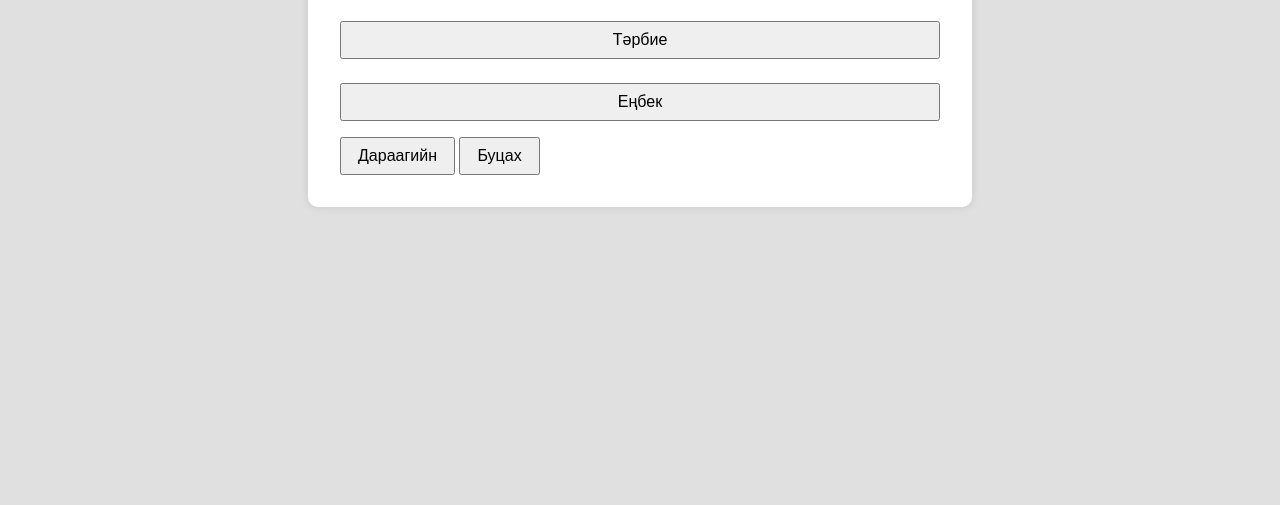
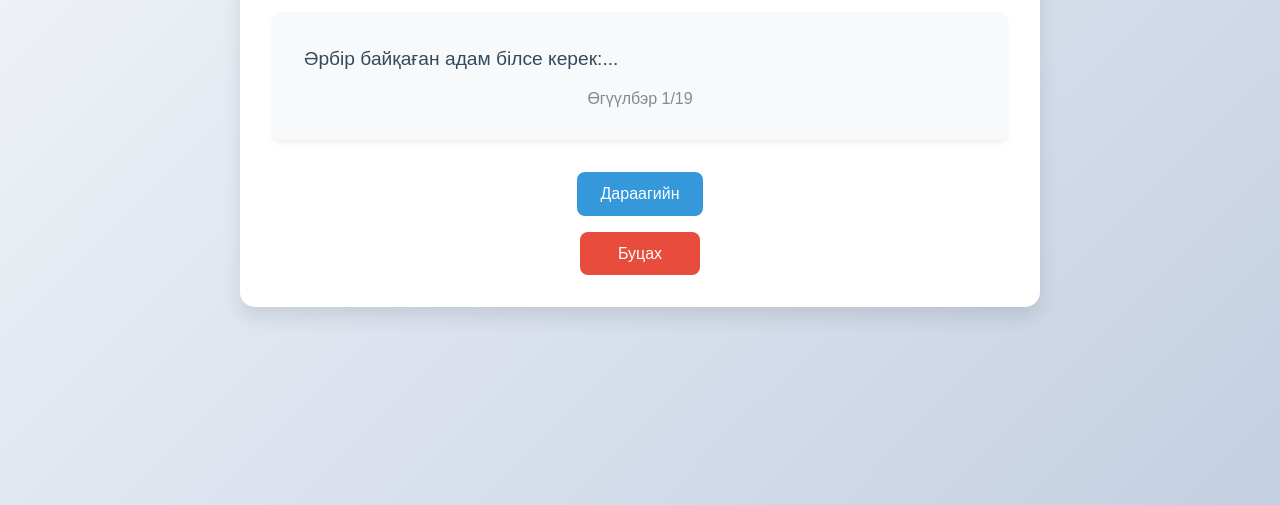
Before and after one commit to nurlan1234nur/MPA_Alash, a plain HTML site: page hara_soz/hara_soz.html in a window 1280 px wide. Shown: the part 295-800 px from the top of the page. Drawn offline with Linux system fonts and the light colour scheme.

Commit message:
qara_soz

```diff
--- a/hara_soz/hara_soz.css
+++ b/hara_soz/hara_soz.css
@@ -1,37 +1,98 @@
+* {
+    margin: 0;
+    padding: 0;
+    box-sizing: border-box;
+}
+
 body {
-    font-family: sans-serif;
-    background: #e0e0e0;
-    padding: 2rem;
-    margin: 0;
+    font-family: 'Arial', sans-serif;
+    background: linear-gradient(135deg, #f5f7fa 0%, #c3cfe2 100%);
+    min-height: 100vh;
+    display: flex;
+    justify-content: center;
+    align-items: center;
+    padding: 20px;
 }
 
 .container {
-    max-width: 600px;
-    margin: auto;
     background: white;
     padding: 2rem;
-    border-radius: 10px;
-    box-shadow: 0 0 10px rgba(0,0,0,0.1);
+    border-radius: 15px;
+    box-shadow: 0 10px 20px rgba(0, 0, 0, 0.1);
+    max-width: 800px;
+    width: 100%;
+    text-align: center;
 }
 
 h1 {
-    text-align: center;
+    color: #2c3e50;
+    margin-bottom: 2rem;
+    font-size: 2.5rem;
+}
+
+.question-box {
+    background: #f8f9fa;
+    padding: 2rem;
+    border-radius: 10px;
+    margin-bottom: 2rem;
+    box-shadow: 0 4px 6px rgba(0, 0, 0, 0.05);
+}
+
+.question-line {
+    font-size: 1.2rem;
+    line-height: 1.6;
+    color: #34495e;
+    margin-bottom: 1rem;
+    display: block;
+    text-align: justify;
+}
+
+.question-line:last-child {
+    margin-bottom: 0;
+}
+
+.question-number {
+    font-size: 1rem;
+    color: #7f8c8d;
+    margin-top: 1rem;
+}
+
+.controls {
+    display: flex;
+    justify-content: center;
+    gap: 1rem;
     margin-bottom: 1rem;
 }
 
-  #question-container {
-    font-size: 1.2rem;
-    margin-bottom: 1rem;
+button {
+    padding: 0.8rem 1.5rem;
+    border: none;
+    border-radius: 8px;
+    font-size: 1rem;
+    cursor: pointer;
+    transition: all 0.3s ease;
+    background: #3498db;
+    color: white;
+    min-width: 120px;
 }
 
-  #options-container {
-    display: flex;
-    flex-direction: column;
-    gap: 0.5rem;
+button:hover {
+    transform: translateY(-2px);
+    box-shadow: 0 4px 8px rgba(0, 0, 0, 0.1);
+    background: #2980b9;
 }
 
-  button {
-    padding: 0.5rem 1rem;
-    font-size: 1rem;
-    margin-top: 1rem;
+button:disabled {
+    background: #bdc3c7;
+    cursor: not-allowed;
+    transform: none;
+    box-shadow: none;
 }
+
+#back-btn {
+    background: #e74c3c;
+}
+
+#back-btn:hover {
+    background: #c0392b;
+}
--- a/hara_soz/hara_soz.html
+++ b/hara_soz/hara_soz.html
@@ -10,8 +10,10 @@
   <div class="container">
     <h1>Қара сөз</h1>
     <div id="question-container"></div>
-    <div id="options-container"></div>
-    <button id="next-btn">Дараагийн</button>
+    <div class="controls">
+      <button id="prev-btn">Өмнөх</button>
+      <button id="next-btn">Дараагийн</button>
+    </div>
     <button id="back-btn">Буцах</button>
   </div>
 
--- a/hara_soz/hara_soz.js
+++ b/hara_soz/hara_soz.js
@@ -1,49 +1,71 @@
-const questions = [
-    {
-      question: "Абайдың бірінші қара сөзі қандай мәселені қозғайды?",
-      options: ["Білім туралы", "Ұлт болашағы", "Тәрбие", "Еңбек"],
-      answer: "Білім туралы"
-    },
-    {
-      question: "Абайдың қара сөздері не жайында жазылған?",
-      options: ["Ғылым мен өнер", "Философиялық ойлар", "Саясат", "Спорт"],
-      answer: "Философиялық ойлар"
-    },
-    // Асуултуудыг нэмсээр байж болно
-  ];
+let questions = [];
+let currentIndex = 0;
 
-  let currentQuestion = 0;
+const questionContainer = document.getElementById("question-container");
+const prevBtn = document.getElementById("prev-btn");
+const nextBtn = document.getElementById("next-btn");
+const backBtn = document.getElementById("back-btn");
 
-  const questionContainer = document.getElementById('question-container');
-  const optionsContainer = document.getElementById('options-container');
-  const nextBtn = document.getElementById('next-btn');
-  const backBtn = document.getElementById('back-btn');
+// Questions data
+const text = `Әрбір байқаған адам білсе керек: күлкі өзі бір мастық екенін, әрбір мас кісіден ғафил көп өтетұғынын да, әрбір мастың сөйлеген кезінде бас ауыртатұғынын. Бұлай болғанда, күлкіге салынған кісі не шаруадан, не ақылдан, не бір ұят келерлік істен құр, ғафил көп өткізіп отырса керек. Осындай ғафилдік көп өткізіп, өлмеген кісінің не дүниеде, не ахиретте басы бір ауырмай қалмаса керек.
 
-  function showQuestion() {
-    const q = questions[currentQuestion];
-    questionContainer.textContent = q.question;
-    optionsContainer.innerHTML = '';
+Әрбір уайым-қайғы ойлағыш кісі не дүние шаруасына, не ахирет шаруасына өзгеден жинақырақ болса керек. Әрбір жинақылықтың түбі кәніш болса керек. Енді олай болғанда, үнемі уайым-қайғыменен жүре аламыз ба? Үнемі күлмей жүруге жан шыдай ма екен? Жоқ, мен үнемі уайым-қайғыменен бол демеймін. Уайым-қайғысыздығыңа уайым-қайғы қыл дағы, сол уайым-қайғысыздықтан құтыларлық орынды харекет табу керек һәм қылу керек. Әрбір орынды харекет өзі де уайым-қайғыны азайтады, орынсыз күлкіменен азайтпа, орынды харекетпен азайт!
 
-    q.options.forEach(option => {
-      const btn = document.createElement('button');
-      btn.textContent = option;
-      btn.onclick = () => {
-        if (option === q.answer) {
-          btn.style.backgroundColor = 'lightgreen';
-        } else {
-          btn.style.backgroundColor = 'lightcoral';
+Шығар есігін таба алмай, уайым-қайғының ішіне кіріп алып, қамалып қалмақ, ол өзі де - бір антұрғандық. Және әрбір жаман кісінің қылығына күлсең, оған рахаттанып күлме, ыза болғаныңнан күл, ызалы күлкі - өзі де қайғы. Ондай күлкіге үнемі өзің де салынбассың, әрбір жақсы адамның жақсылық тапқанына рахаттанып күлсең, оның жақсылықты жақсылығынан тапқанын ғибрат көріп күл. Әрбір ғибрат алмақтың өзі де мастыққа жібермей, уақытымен тоқтатады. Көп күлкінің бәрін де мақтағаным жоқ, оның ішінде бір күлкі бар-ау, құдай жаратқан орныменен іштен, көкіректен, жүректен келмейді, қолдан жасап, сыртыменен бет-аузын түзеп, бай-бай күлкінің әнін сәндеп, әдемішілік үшін күлетін бояма күлкі.
+
+Адам баласы жылап туады, кейіп өледі. Екі ортада, бұ дүниенің рахатының кайда екенін білмей, бірін-бірі аңдып, біріне-бірі мақтанып, есіл өмірді ескерусіз, босқа, жарамсыз қылықпен, қор етіп өткізеді де, таусылған күнде бір күндік өмірді бар малына сатып алуға таба алмайды.
+
+Қулық саумақ, көз сүзіп, тіленіп, адам саумақ - өнерсіз иттің ісі. Әуелі құдайға сыйынып, екінші өз қайратыңа сүйеніп, еңбегіңді сау, еңбек қылсаң, қара жер де береді, құр тастамайды.`;
+
+// Split text into sentences and create questions
+function loadQuestions() {
+    // Split text into sentences by periods, question marks and exclamation marks
+    const sentences = text.split(/[.!?]+/).filter(sentence => sentence.trim().length > 0);
+
+    // Create questions with first few words
+    questions = sentences.map(sentence => {
+        const words = sentence.trim().split(/\s+/);
+        const firstWords = words.slice(0, 5).join(' ');
+        return {
+            question: `${firstWords}...`,
+            answer: sentence.trim()
+        };
+    });
+
+    renderQuestion();
 }
-      };
-      optionsContainer.appendChild(btn);
-    });
+
+function renderQuestion() {
+    if (currentIndex >= questions.length) {
+        currentIndex = questions.length - 1;
+    }
+
+    const q = questions[currentIndex];
+
+    questionContainer.innerHTML = `
+        <div class="question-box">
+            <p class="question-line">${q.question}</p>
+            <p class="answer-line" style="display: none">${q.answer}</p>
+            <p class="question-number">Өгүүлбэр ${currentIndex + 1}/${questions.length}</p>
+        </div>
+    `;
+
+    // Update button states
+    prevBtn.style.display = currentIndex > 0 ? "block" : "none";
+    nextBtn.style.display = currentIndex < questions.length - 1 ? "block" : "none";
 }
 
 nextBtn.onclick = () => {
-    if (currentQuestion < questions.length - 1) {
-      currentQuestion++;
-      showQuestion();
-    } else {
-      alert("Асуултууд дууслаа!");
+    if (currentIndex < questions.length - 1) {
+        currentIndex++;
+        renderQuestion();
+    }
+};
+
+prevBtn.onclick = () => {
+    if (currentIndex > 0) {
+        currentIndex--;
+        renderQuestion();
     }
 };
 
@@ -51,5 +73,21 @@ const questions = [
     window.location.href = "../../index.html";
 };
 
-  // эхлэх үед эхний асуултыг харуулах
-  showQuestion();
+// Add keyboard navigation
+document.addEventListener("keydown", (event) => {
+    if (event.key === "ArrowLeft" && currentIndex > 0) {
+        currentIndex--;
+        renderQuestion();
+    } else if (event.key === "ArrowRight" && currentIndex < questions.length - 1) {
+        currentIndex++;
+        renderQuestion();
+    } else if (event.key === "Enter") {
+        const answerLine = document.querySelector(".answer-line");
+        if (answerLine) {
+            answerLine.style.display = answerLine.style.display === "none" ? "block" : "none";
+        }
+    }
+});
+
+// Load questions when the page loads
+loadQuestions();
```
Lines whose indentation alone changed are shown as unchanged.
